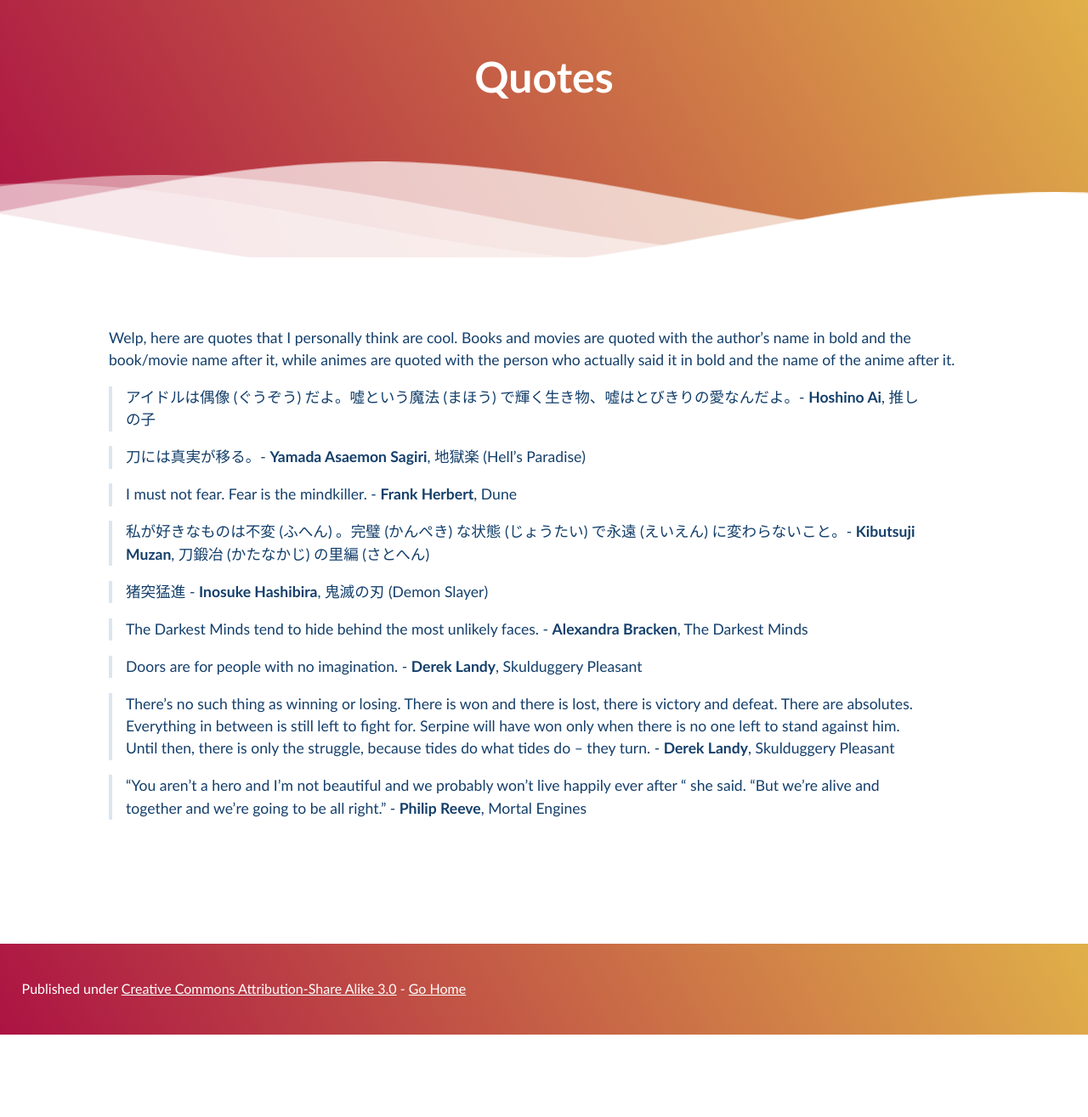
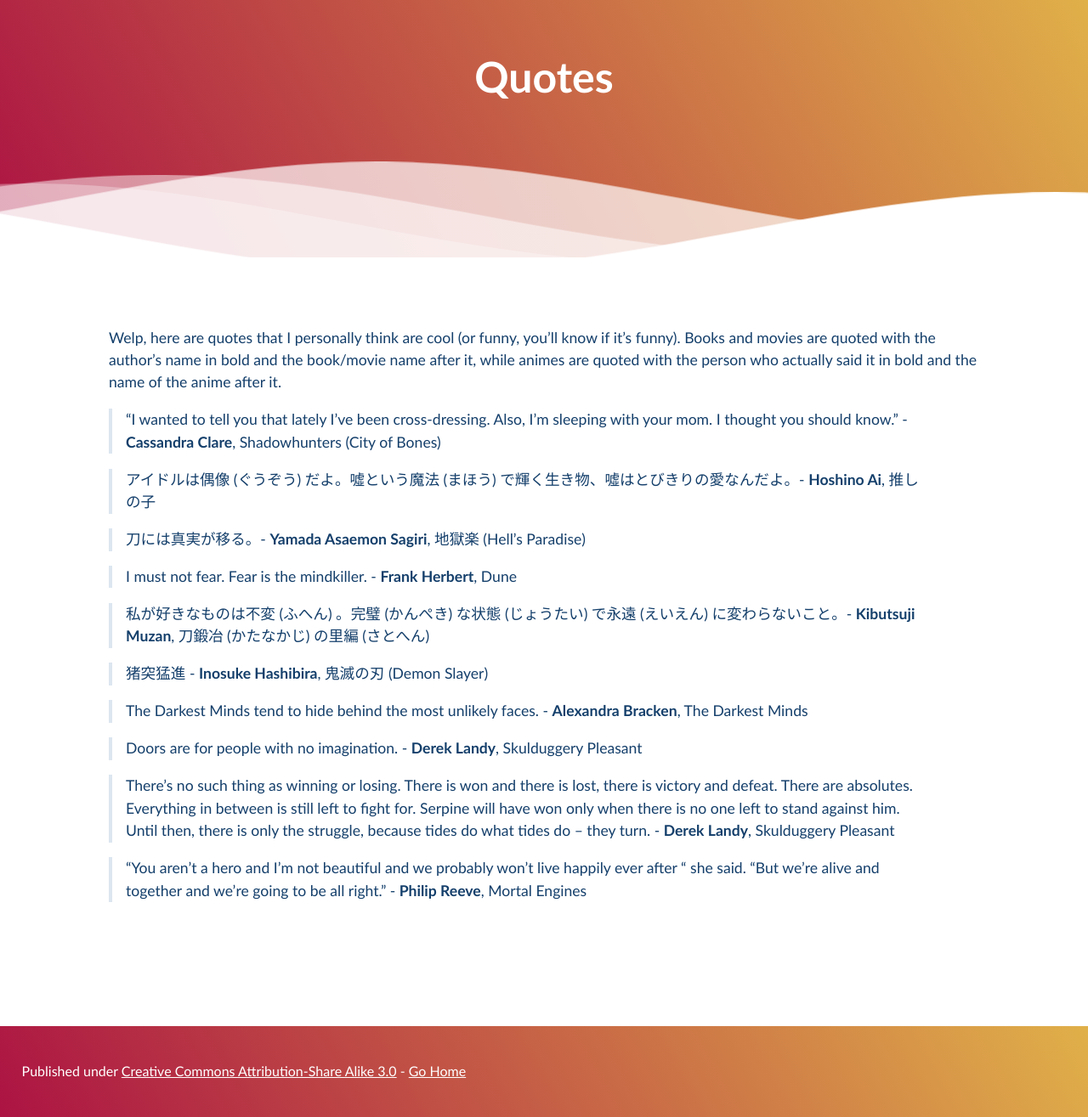
Before and after one commit to Pi-thagoras/the-chicken-pen, a Jekyll site: the page built from Quotes.md, in a window 1280 px wide. Shown: the whole page at 85% size. Built offline with Jekyll 4.4.1, drawn with Linux system fonts in a browser that asks for light colours; before the commit the page ends 1218 px from its top, so only the background shows below that.

Commit message:
vault backup: 2023-09-08 15:08:26

```diff
--- a/Quotes.md
+++ b/Quotes.md
@@ -2,8 +2,9 @@
 title: "Quotes"
 ---
 
-Welp, here are quotes that I personally think are cool. Books and movies are quoted with the author's name in bold and the book/movie name after it, while animes are quoted with the person who actually said it in bold and the name of the anime after it.
+Welp, here are quotes that I personally think are cool (or funny, you'll know if it's funny). Books and movies are quoted with the author's name in bold and the book/movie name after it, while animes are quoted with the person who actually said it in bold and the name of the anime after it.
 
+>"I wanted to tell you that lately I've been cross-dressing. Also, I'm sleeping with your mom. I thought you should know." - **Cassandra Clare**, Shadowhunters (City of Bones)
 
 >アイドルは偶像 (ぐうぞう) だよ。噓という魔法 (まほう) で輝く生き物、噓はとびきりの愛なんだよ。- **Hoshino Ai**, 推しの子
 
```
